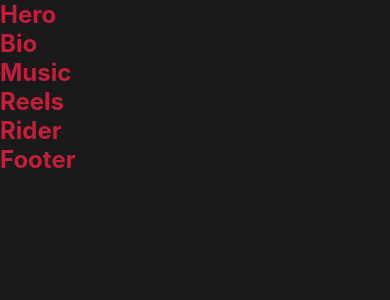
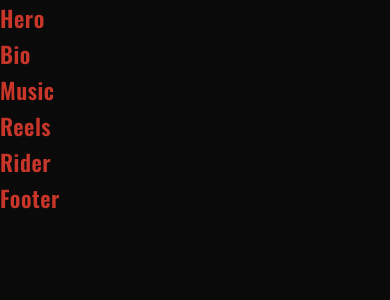
Before and after one commit to djpinto2/presskit-kaelo, a Next.js app: page / in a window 390 px wide. Shown: the top 300 px of the page. Built offline with nearby package versions, Linux system fonts and the light colour scheme.

Commit message:
Add Google Fonts imports to globals.css

```diff
--- a/app/globals.css
+++ b/app/globals.css
@@ -1,13 +1,19 @@
+@import url('https://fonts.googleapis.com/css2?family=Anton:wght@400&family=Barlow:wght@300;400;500;600;700&family=Oswald:wght@400;600&display=swap');
+
 @tailwind base;
 @tailwind components;
 @tailwind utilities;
 
 :root {
-  --black: #1a1a1a;
-  --blood: #c41e3a;
-  --ash: #808080;
-  --coal: #2a2a2a;
-  --line: #e0e0e0;
+  --black: #0a0a0b;
+  --coal: #131315;
+  --panel: #161617;
+  --bone: #ece7df;
+  --ash: #8f8a83;
+  --steel: #5c5954;
+  --blood: #c8362a;
+  --line: rgba(236, 231, 223, 0.14);
+  --line2: rgba(236, 231, 223, 0.07);
 }
 
 * {
@@ -16,14 +22,84 @@
   box-sizing: border-box;
 }
 
-html,
+html {
+  scroll-behavior: smooth;
+}
+
 body {
-  width: 100%;
-  background-color: var(--black);
-  color: var(--line);
-  font-family: -apple-system, BlinkMacSystemFont, 'Segoe UI', 'Roboto', 'Oxygen',
-    'Ubuntu', 'Cantarell', 'Fira Sans', 'Droid Sans', 'Helvetica Neue',
-    sans-serif;
-  -webkit-font-smoothing: antialiased;
-  -moz-osx-font-smoothing: grayscale;
+  background: var(--black);
+  color: var(--bone);
+  font-family: 'Barlow', -apple-system, BlinkMacSystemFont, 'Segoe UI', sans-serif;
+  font-size: 16.5px;
+  line-height: 1.6;
+  font-weight: 300;
+  overflow-x: hidden;
+  position: relative;
 }
+
+::selection {
+  background: var(--blood);
+  color: var(--bone);
+}
+
+/* Background grunge effect */
+body {
+  background:
+    radial-gradient(1100px 800px at 72% -10%, rgba(70, 68, 64, 0.35), transparent 60%),
+    radial-gradient(900px 700px at 8% 20%, rgba(40, 39, 37, 0.5), transparent 55%),
+    radial-gradient(1200px 900px at 50% 120%, rgba(60, 20, 16, 0.22), transparent 60%),
+    linear-gradient(180deg, #0c0c0d 0%, #0a0a0b 50%, #08080a 100%);
+}
+
+/* Typography */
+h1, h2, h3, h4, h5, h6 {
+  font-family: 'Oswald', system-ui, sans-serif;
+  font-weight: 600;
+  letter-spacing: 0.5px;
+}
+
+/* Links */
+a {
+  color: var(--blood);
+  text-decoration: none;
+  transition: color 0.3s ease;
+}
+
+a:hover {
+  color: #ff5a50;
+}
+
+/* Buttons */
+.btn {
+  display: inline-block;
+  padding: 12px 28px;
+  background: var(--blood);
+  color: var(--bone);
+  font-weight: 600;
+  border: none;
+  cursor: pointer;
+  transition: all 0.3s ease;
+  border-radius: 3px;
+}
+
+.btn:hover {
+  background: #ff5a50;
+  transform: translateY(-2px);
+}
+
+/* Containers */
+.wrap {
+  max-width: 1200px;
+  margin: 0 auto;
+  padding: 0 40px;
+}
+
+@media (max-width: 768px) {
+  .wrap {
+    padding: 0 24px;
+  }
+
+  body {
+    font-size: 15px;
+  }
+}
```
